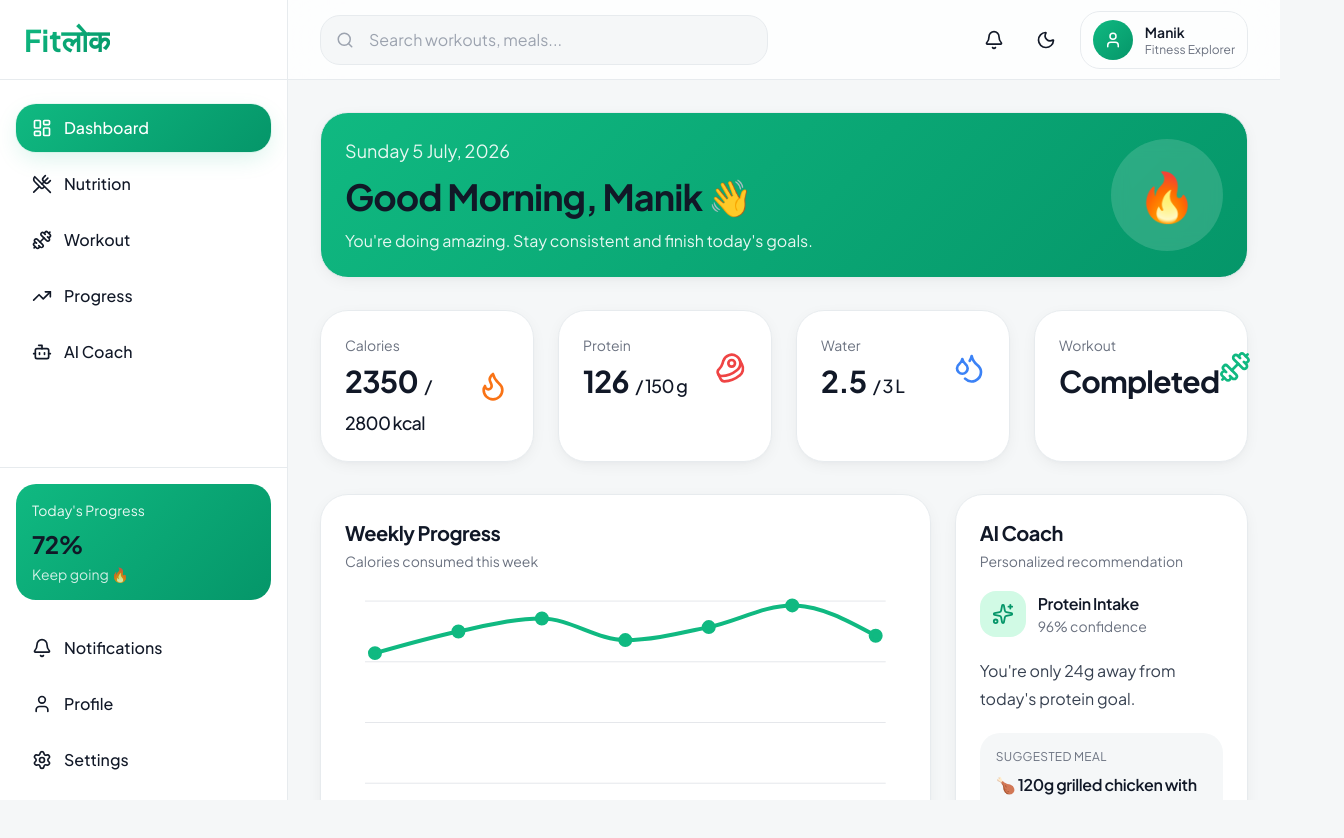
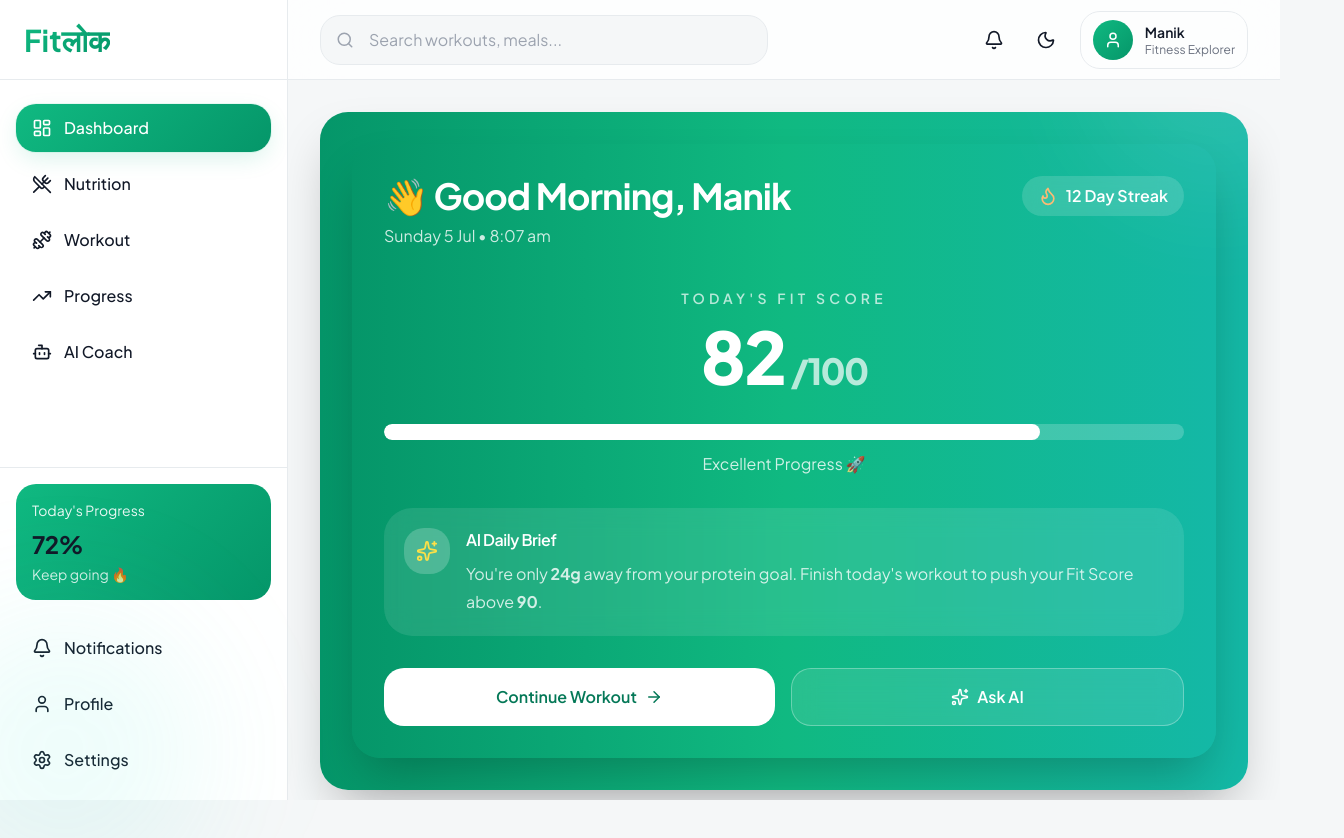
Before and after one commit to meliorism01/FitLoq, a React (Vite) app: page /app/dashboard in a window 1280 px wide. Shown: the top 838 px of the page, 1344 px wide, since content can reach past the window. Before the commit the page ends 800 px from the top, so only its background shows below. Built offline with nearby package versions, Linux system fonts and the light colour scheme.

Commit message:
feat(dashboard) : built more interactive dashboard and added rings in daily goal section

```diff
--- /dev/null
+++ b/src/components/dashboard/ActivityRing/ActivityRing.jsx
@@ -0,0 +1,70 @@
+function ActivityRing({
+  label,
+  value,
+  color,
+  size = 120,
+  stroke = 10,
+}) {
+  const radius = (size - stroke) / 2;
+
+  const circumference = 2 * Math.PI * radius;
+
+  const offset =
+    circumference - (value / 100) * circumference;
+
+  return (
+    <div className="flex flex-col items-center">
+
+      <div className="relative">
+
+        <svg
+          width={size}
+          height={size}
+          className="-rotate-90"
+        >
+
+          <circle
+            cx={size / 2}
+            cy={size / 2}
+            r={radius}
+            fill="transparent"
+            stroke="#E5E7EB"
+            strokeWidth={stroke}
+          />
+
+          <circle
+            cx={size / 2}
+            cy={size / 2}
+            r={radius}
+            fill="transparent"
+            stroke={color}
+            strokeWidth={stroke}
+            strokeLinecap="round"
+            strokeDasharray={circumference}
+            strokeDashoffset={offset}
+            className="transition-all duration-1000"
+          />
+
+        </svg>
+
+        <div className="absolute inset-0 flex flex-col items-center justify-center">
+
+          <span className="text-2xl font-bold">
+            {value}%
+          </span>
+
+        </div>
+
+      </div>
+
+      <p className="mt-3 font-semibold">
+
+        {label}
+
+      </p>
+
+    </div>
+  );
+}
+
+export default ActivityRing;
--- /dev/null
+++ b/src/components/dashboard/ActivityRing/index.js
@@ -0,0 +1 @@
+export { default } from "./ActivityRing";
--- /dev/null
+++ b/src/components/dashboard/Hero/Hero.jsx
@@ -0,0 +1,35 @@
+import HeroHeader from "./HeroHeader";
+import HeroScore from "./HeroScore";
+import HeroProgress from "./HeroProgress";
+import HeroSummary from "./HeroSummary";
+import HeroActions from "./HeroActions";
+import { motion } from "framer-motion";
+
+function Hero() {
+  return (
+    <motion.section
+  initial={{ opacity: 0, y: 20 }}
+  animate={{ opacity: 1, y: 0 }}
+  transition={{ duration: 0.6 }}
+  className="rounded-3xl bg-gradient-to-r from-emerald-600 via-emerald-500 to-teal-500 p-8 shadow-2xl"
+>
+    <section className="rounded-3xl bg-gradient-to-r from-emerald-600 via-emerald-500 to-teal-500 p-8 shadow-2xl">
+<div className="pointer-events-none absolute -right-16 -top-16 h-64 w-64 rounded-full bg-white/10 blur-3xl" />
+
+<div className="pointer-events-none absolute -bottom-24 -left-20 h-72 w-72 rounded-full bg-teal-300/10 blur-3xl" />
+      <HeroHeader />
+
+      <HeroScore />
+
+      <HeroProgress />
+
+      <HeroSummary />
+
+      <HeroActions />
+
+    </section>
+    </motion.section>
+  );
+}
+
+export default Hero;
--- /dev/null
+++ b/src/components/dashboard/Hero/HeroActions.jsx
@@ -0,0 +1,30 @@
+import { ArrowRight, Sparkles } from "lucide-react";
+
+function HeroActions() {
+  return (
+    <div className="mt-8 flex flex-col gap-4 sm:flex-row">
+
+      <button
+        className="group flex flex-1 items-center justify-center gap-2 rounded-2xl bg-white px-6 py-4 font-semibold text-emerald-700 transition-all duration-300 hover:-translate-y-1 hover:shadow-xl"
+      >
+        Continue Workout
+
+        <ArrowRight
+          size={18}
+          className="transition-transform duration-300 group-hover:translate-x-1"
+        />
+      </button>
+
+      <button
+        className="group flex flex-1 items-center justify-center gap-2 rounded-2xl border border-white/30 bg-white/10 px-6 py-4 font-semibold text-white backdrop-blur-md transition-all duration-300 hover:bg-white/20"
+      >
+        <Sparkles size={18} />
+
+        Ask AI
+      </button>
+
+    </div>
+  );
+}
+
+export default HeroActions;
--- /dev/null
+++ b/src/components/dashboard/Hero/HeroHeader.jsx
@@ -0,0 +1,56 @@
+import { Flame } from "lucide-react";
+
+function HeroHeader() {
+  const now = new Date();
+
+  const greeting =
+    now.getHours() < 12
+      ? "Good Morning"
+      : now.getHours() < 18
+      ? "Good Afternoon"
+      : "Good Evening";
+
+  const date = now.toLocaleDateString("en-IN", {
+    weekday: "long",
+    day: "numeric",
+    month: "short",
+  });
+
+  const time = now.toLocaleTimeString("en-IN", {
+    hour: "numeric",
+    minute: "2-digit",
+  });
+
+  return (
+    <div className="flex items-start justify-between">
+
+      <div>
+
+        <h1 className="text-4xl font-bold text-white">
+          👋 {greeting}, Manik
+        </h1>
+
+        <p className="mt-2 text-white/80">
+          {date} • {time}
+        </p>
+
+      </div>
+
+      <div className="flex items-center gap-2 rounded-2xl bg-white/15 px-4 py-2 backdrop-blur-md">
+
+        <Flame
+          size={20}
+          className="text-orange-300"
+        />
+
+        <span className="font-semibold text-white">
+          12 Day Streak
+        </span>
+
+      </div>
+
+    </div>
+  );
+}
+
+export default HeroHeader;
--- /dev/null
+++ b/src/components/dashboard/Hero/HeroProgress.jsx
@@ -0,0 +1,26 @@
+function HeroProgress() {
+  const score = 82;
+
+  return (
+    <div className="mt-8">
+
+      <div className="h-4 overflow-hidden rounded-full bg-white/20">
+
+        <div
+          className="h-full rounded-full bg-white transition-all duration-1000"
+          style={{
+            width: `${score}%`,
+          }}
+        />
+
+      </div>
+
+      <p className="mt-3 text-center text-white/80">
+        Excellent Progress 🚀
+      </p>
+
+    </div>
+  );
+}
+
+export default HeroProgress;
--- /dev/null
+++ b/src/components/dashboard/Hero/HeroScore.jsx
@@ -0,0 +1,20 @@
+function HeroScore() {
+  const score = 82;
+
+  return (
+    <div className="mt-10 text-center">
+
+      <p className="text-sm font-semibold uppercase tracking-[0.3em] text-white/70">
+        Today's Fit Score
+      </p>
+
+      <h2 className="mt-3 text-7xl font-black tracking-tight text-white">
+        {score}
+        <span className="text-4xl text-white/70"> /100</span>
+      </h2>
+
+    </div>
+  );
+}
+
+export default HeroScore;
--- /dev/null
+++ b/src/components/dashboard/Hero/HeroSummary.jsx
@@ -0,0 +1,33 @@
+import { Sparkles } from "lucide-react";
+
+function HeroSummary() {
+  return (
+    <div className="mt-8 flex items-start gap-4 rounded-3xl bg-white/10 p-5 backdrop-blur-md">
+
+      <div className="rounded-2xl bg-white/20 p-3">
+
+        <Sparkles
+          size={22}
+          className="text-yellow-300"
+        />
+
+      </div>
+
+      <div>
+
+        <h3 className="font-semibold text-white">
+          AI Daily Brief
+        </h3>
+
+        <p className="mt-2 leading-7 text-white/80">
+          You're only <strong>24g</strong> away from your protein goal.
+          Finish today's workout to push your Fit Score above <strong>90</strong>.
+        </p>
+
+      </div>
+
+    </div>
+  );
+}
+
+export default HeroSummary;
--- /dev/null
+++ b/src/components/dashboard/Hero/index.js
@@ -0,0 +1 @@
+export { default } from "./Hero";
--- a/src/pages/Dashboard/Dashboard.jsx
+++ b/src/pages/Dashboard/Dashboard.jsx
@@ -9,6 +9,8 @@ import RecentMeals from "./sections/RecentMeals";
 import AIInsights from "./sections/AIInsights";
 import Achievements from "./sections/Achievements";
 import HabitTracker from "./sections/HabitTracker";
+import ActivityRings from "./sections/ActivityRings";
+import Hero from "@components/dashboard/Hero";
 
 function Dashboard() {
   return (
@@ -18,7 +20,7 @@ function Dashboard() {
       animate={{ opacity: 1 }}
       transition={{ duration: 0.5 }}
     >
-     <Greeting />
+     <Hero />
 
 <StatsRow />
 
@@ -50,6 +52,8 @@ function Dashboard() {
 
 </div>
 
+<ActivityRings />
+
 <Achievements />
     </motion.div>
   );
--- /dev/null
+++ b/src/pages/Dashboard/sections/ActivityRings.jsx
@@ -0,0 +1,41 @@
+import DashboardCard from "@components/dashboard/DashboardCard";
+import SectionHeader from "@components/dashboard/SectionHeader";
+
+import ActivityRing from "@components/dashboard/ActivityRing";
+
+function ActivityRings() {
+  return (
+    <DashboardCard>
+
+      <SectionHeader
+        title="Daily Progress"
+        subtitle="Today's activity"
+      />
+
+      <div className="mt-8 flex justify-around">
+
+        <ActivityRing
+          label="Calories"
+          value={78}
+          color="#ef4444"
+        />
+
+        <ActivityRing
+          label="Water"
+          value={83}
+          color="#0ea5e9"
+        />
+
+        <ActivityRing
+          label="Workout"
+          value={65}
+          color="#10b981"
+        />
+
+      </div>
+
+    </DashboardCard>
+  );
+}
+
+export default ActivityRings;
```
